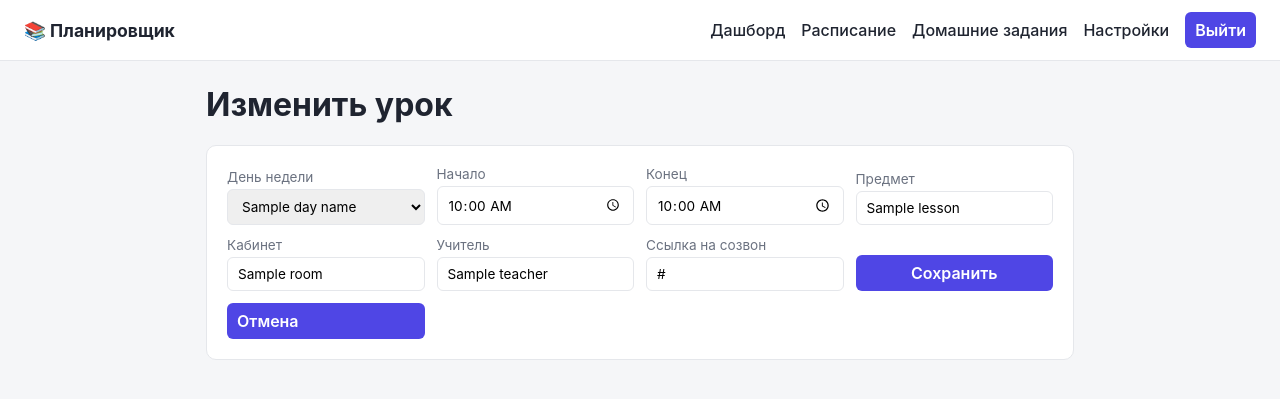
After one commit to TatianaOv/rep, a FastAPI app: template app/web/templates/schedule_edit.html in a window 1280 px wide. The commit adds this page. Shown: the top 399 px of the page. Run offline with FastAPI, Linux system fonts and the light colour scheme; the template is opened without the code that fills it: most values are stand-ins (such as "Sample title", 1, 10 or a date in 2020); parts of the project's set-up code (start-up, migrations or seed data) failed here and were passed over.

Commit message:
Add lesson editing and meeting link field
Parents can now edit an existing lesson instead of deleting and
recreating it, and each lesson can carry a join link (Zoom etc.)
that shows up in /today, /week, the morning digest, and the
per-lesson reminder sent before class. A lightweight startup
migration adds the new lessons.link column for databases created
before this change.

Co-Authored-By: Claude Sonnet 5 <noreply@anthropic.com>
Claude-Session: https://claude.ai/code/session_011zt6iwdU4Zfuf6Co5zoD3E

```diff
--- a/app/formatting.py
+++ b/app/formatting.py
@@ -15,6 +15,8 @@ def format_lessons(lessons: Iterable[Lesson]) -> str:
         line = f"{t} — {lesson.subject}"
         if lesson.room:
             line += f" (каб. {lesson.room})"
+        if lesson.link:
+            line += f"\n🔗 {lesson.link}"
         lines.append(line)
     return "\n".join(lines)
 
--- a/app/models.py
+++ b/app/models.py
@@ -28,6 +28,7 @@ class Lesson(Base):
     subject: Mapped[str] = mapped_column(String(200))
     room: Mapped[str | None] = mapped_column(String(50), nullable=True)
     teacher: Mapped[str | None] = mapped_column(String(100), nullable=True)
+    link: Mapped[str | None] = mapped_column(String(500), nullable=True)
     active: Mapped[bool] = mapped_column(Boolean, default=True)
 
 
--- a/app/reminders.py
+++ b/app/reminders.py
@@ -84,6 +84,8 @@ async def tick(bot: Bot) -> None:
                     text = f"⏰ Через {settings_row.lesson_reminder_minutes} мин: {lesson.subject}"
                     if lesson.room:
                         text += f" (каб. {lesson.room})"
+                    if lesson.link:
+                        text += f"\n🔗 {lesson.link}"
                     await bot.send_message(student.telegram_chat_id, text)
                     await _log_sent(session, "lesson", lesson.id, today)
 
--- a/app/web/static/style.css
+++ b/app/web/static/style.css
@@ -88,6 +88,19 @@ button:hover { background: var(--primary-dark); }
 button.danger { background: var(--danger); }
 button.danger:hover { background: #b91c1c; }
 
+.button-link {
+  display: inline-block;
+  background: var(--primary);
+  color: white;
+  border: none;
+  cursor: pointer;
+  font-weight: 600;
+  padding: 8px 10px;
+  border-radius: 6px;
+  text-decoration: none;
+}
+.button-link:hover { background: var(--primary-dark); }
+
 .login-wrap {
   min-height: 100vh;
   display: flex;
--- /dev/null
+++ b/app/web/templates/schedule_edit.html
@@ -0,0 +1,25 @@
+{% extends "base.html" %}
+{% block title %}Изменить урок — Планировщик{% endblock %}
+{% block content %}
+  <h1>Изменить урок</h1>
+
+  <section class="card">
+    <form method="post" action="/schedule/{{ lesson.id }}/edit" class="form-grid">
+      <label>День недели
+        <select name="day_of_week" required>
+          {% for i in range(7) %}
+            <option value="{{ i }}" {% if i == lesson.day_of_week %}selected{% endif %}>{{ day_names[i] }}</option>
+          {% endfor %}
+        </select>
+      </label>
+      <label>Начало <input type="time" name="start_time" value="{{ lesson.start_time.strftime('%H:%M') }}" required></label>
+      <label>Конец <input type="time" name="end_time" value="{{ lesson.end_time.strftime('%H:%M') if lesson.end_time else '' }}"></label>
+      <label>Предмет <input type="text" name="subject" value="{{ lesson.subject }}" required></label>
+      <label>Кабинет <input type="text" name="room" value="{{ lesson.room or '' }}"></label>
+      <label>Учитель <input type="text" name="teacher" value="{{ lesson.teacher or '' }}"></label>
+      <label>Ссылка на созвон <input type="url" name="link" value="{{ lesson.link or '' }}" placeholder="https://zoom.us/..."></label>
+      <button type="submit">Сохранить</button>
+      <a class="button-link" href="/schedule">Отмена</a>
+    </form>
+  </section>
+{% endblock %}
```
Also changed, not shown: app/db.py (+10 -0 lines), app/web/server.py (+43 -0 lines), app/web/templates/schedule.html (+5 -2 lines).
